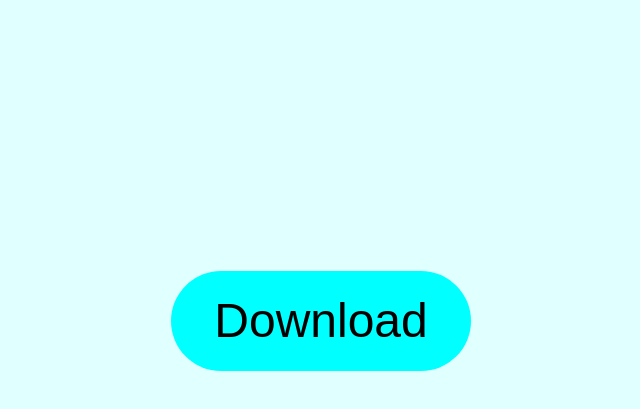
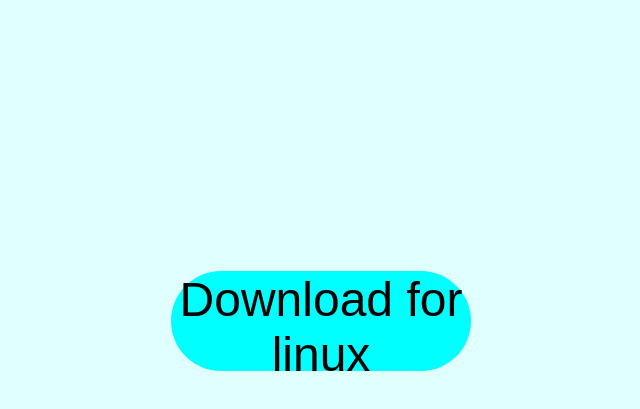
Before and after one commit to SP4RKGT/lshsite, a plain HTML site: page index.html in a window 1280 px wide. Shown: the part 79-488 px from the top of the page, without its empty margins (319-959 px from the left). Drawn offline with Linux system fonts and the light colour scheme.

Commit message:
Update index.html

```diff
--- a/index.html
+++ b/index.html
@@ -9,7 +9,7 @@
 <body>
     <h1 id="header">LSH offical download</h1>
          <div style="display: grid; place-items: center; height: 80vh;">
-    <button id="download" onclick="location.href='https://github.com/aaronlsh-png/LSH/releases/download/shell/main';">Download</button>
+    <button id="download" onclick="location.href='https://github.com/aaronlsh-png/LSH/releases/download/shell/main';">Download for linux</button>
     </div>
 </body>
 </html>
```
